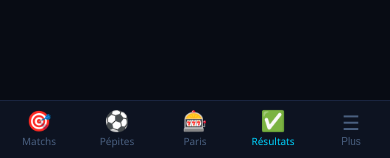
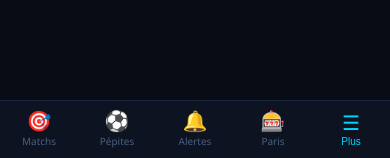
Before and after one commit to oscar57-ux/hiddenboot, a Flask app: page /resultats in a window 390 px wide; the page is wider, and only the part inside the window is pictured. Shown: the part 686-844 px from the top of that part. Run offline with Flask 3, Linux system fonts and the light colour scheme; data comes from the database, SQL or seed files in the repository; some libraries are stand-ins or nearby versions.

Commit message:
v21 - Correction navigation mobile bottom nav
- Bottom nav identique sur toutes les pages : Matchs / Pépites / Alertes / Paris / Plus
- Résultats retiré de la bottom nav (uniquement dans menu Plus)
- Alertes supprimé du menu Plus (évite doublon avec bottom nav)
- Onglet actif : Plus mis en surbrillance sur /resultats et /classements
- classements.html : href /classements corrigé dans more-menu

Co-Authored-By: Claude Sonnet 4.6 <noreply@anthropic.com>

```diff
--- a/templates/classements.html
+++ b/templates/classements.html
@@ -189,7 +189,7 @@ function toggleMoreMenu() {
     <a href="/pepites"><span class="bn-icon">⚽</span>Pépites</a>
     <a href="/alertes"><span class="bn-icon">🔔</span>Alertes</a>
     <a href="/paris"><span class="bn-icon">🎰</span>Paris</a>
-    <button onclick="toggleMoreMenu()"><span class="bn-icon">☰</span>Plus</button>
+    <button class="active" onclick="toggleMoreMenu()"><span class="bn-icon">☰</span>Plus</button>
 </nav>
 
 </body>
--- a/templates/matchs.html
+++ b/templates/matchs.html
@@ -170,7 +170,6 @@
 <div class="more-overlay" id="more-overlay" onclick="closeMoreMenu()"></div>
 <div class="more-menu" id="more-menu">
     <a href="/classements">🏆 Classements</a>
-    <a href="/alertes">🔔 Alertes</a>
     <a href="/resultats">✅ Résultats &amp; Formules</a>
 </div>
 
--- a/templates/paris.html
+++ b/templates/paris.html
@@ -209,7 +209,6 @@
 <div class="more-overlay" id="more-overlay" onclick="closeMoreMenu()"></div>
 <div class="more-menu" id="more-menu">
     <a href="/classements">🏆 Classements</a>
-    <a href="/alertes">🔔 Alertes</a>
     <a href="/resultats">✅ Résultats &amp; Formules</a>
 </div>
 
--- a/templates/pepites.html
+++ b/templates/pepites.html
@@ -100,7 +100,6 @@
 <div class="more-overlay" id="more-overlay" onclick="closeMoreMenu()"></div>
 <div class="more-menu" id="more-menu">
     <a href="/classements">🏆 Classements</a>
-    <a href="/alertes">🔔 Alertes</a>
     <a href="/resultats">✅ Résultats &amp; Formules</a>
 </div>
 
--- a/templates/resultats.html
+++ b/templates/resultats.html
@@ -158,7 +158,6 @@
 <div class="more-overlay" id="more-overlay" onclick="closeMoreMenu()"></div>
 <div class="more-menu" id="more-menu">
     <a href="/classements">🏆 Classements</a>
-    <a href="/alertes">🔔 Alertes</a>
     <a href="/resultats" style="color:#00D4FF">✅ Résultats &amp; Formules</a>
 </div>
 
@@ -321,9 +320,9 @@
 <nav class="bottom-nav">
     <a href="/matchs"><span class="bn-icon">🎯</span>Matchs</a>
     <a href="/pepites"><span class="bn-icon">⚽</span>Pépites</a>
+    <a href="/alertes"><span class="bn-icon">🔔</span>Alertes</a>
     <a href="/paris"><span class="bn-icon">🎰</span>Paris</a>
-    <a href="/resultats" class="active"><span class="bn-icon">✅</span>Résultats</a>
-    <button onclick="toggleMoreMenu()"><span class="bn-icon">☰</span>Plus</button>
+    <button class="active" onclick="toggleMoreMenu()"><span class="bn-icon">☰</span>Plus</button>
 </nav>
 
 <script>
```
